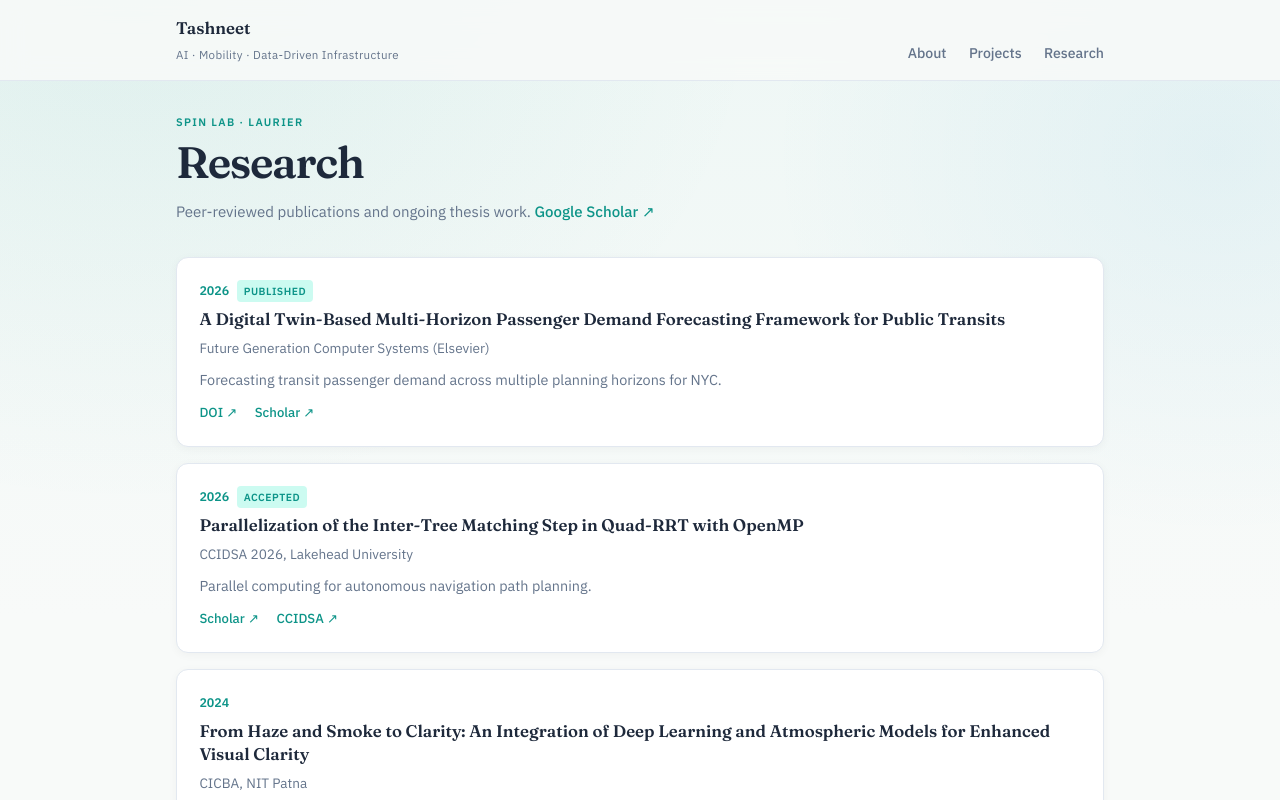
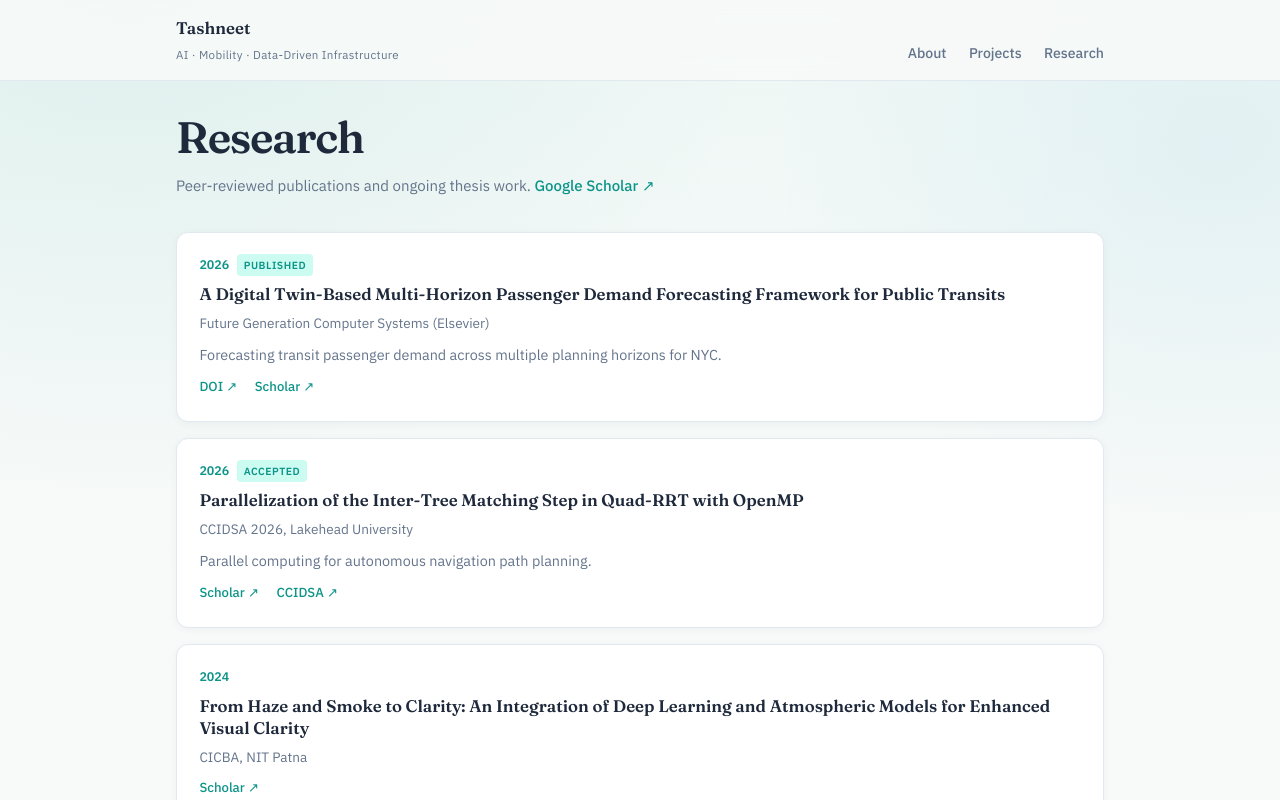
Before and after one commit to Tashneet-30/Tashneet-, a Next.js app: page /research in a window 1280 px wide. Shown: the top 800 px of the page. Built offline with nearby package versions, Linux system fonts and the light colour scheme.

Commit message:
Remove SPIN Lab eyebrow from Research page header
Co-authored-by: Tashneet Kaur  <Tashneet-30@users.noreply.github.com>

```diff
--- a/app/research/page.tsx
+++ b/app/research/page.tsx
@@ -11,7 +11,6 @@ export default function ResearchPage() {
   return (
     <div className="container page-wide">
       <header className="page-header">
-        <p className="page-eyebrow">SPIN Lab · Laurier</p>
         <h1 className="page-title">Research</h1>
         <p className="page-subtitle">
           Peer-reviewed publications and ongoing thesis work.{" "}
```
